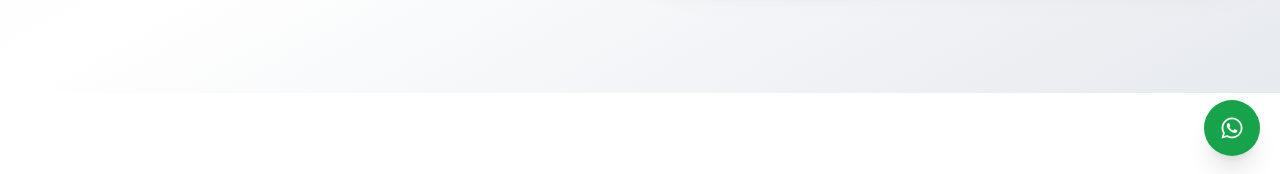
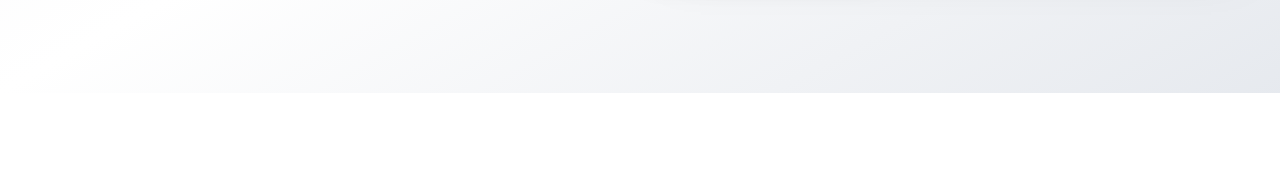
Before and after one commit to Stuncker/falcontabil-site, a plain HTML site: page index.html in a window 1280 px wide. Shown: the part 624-798 px from the top of the page. Drawn offline with nearby package versions, Linux system fonts and the light colour scheme.

Commit message:
Remove WhatsApp button from index.html
Removed WhatsApp floating button from the footer.

```diff
--- a/index.html
+++ b/index.html
@@ -770,17 +770,6 @@
     </footer>
 
     <!-- Botão Flutuante de WhatsApp -->
-    <a
-        data-whatsapp-link
-        data-whatsapp-msg="Olá! Vim pelo site da Falcontabil e gostaria de atendimento."
-        href="https://wa.me/5521999999999"
-        target="_blank"
-        rel="noopener noreferrer"
-        aria-label="Falar com a Falcontabil pelo WhatsApp"
-        class="fixed bottom-5 right-5 z-40 w-14 h-14 bg-green-600 hover:bg-green-700 text-white rounded-full shadow-xl flex items-center justify-center text-2xl transition-all duration-300 hover:scale-110 focus-visible:outline-none focus-visible:ring-2 focus-visible:ring-green-600 focus-visible:ring-offset-2"
-    >
-        <i class="fa-brands fa-whatsapp" aria-hidden="true"></i>
-    </a>
 
     <!-- Script Compartilhado -->
     <script src="js/script.js" defer></script>
```
